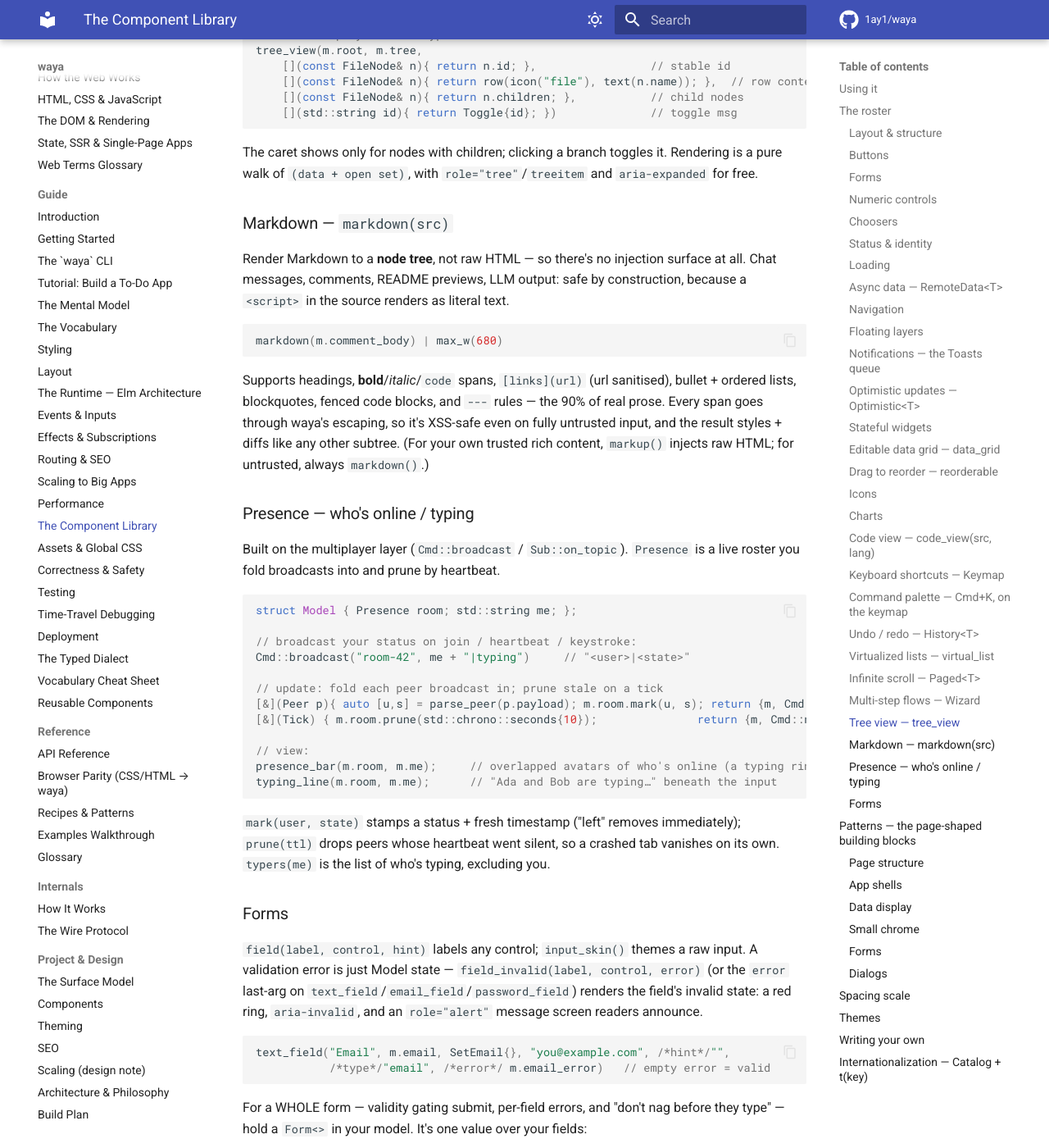
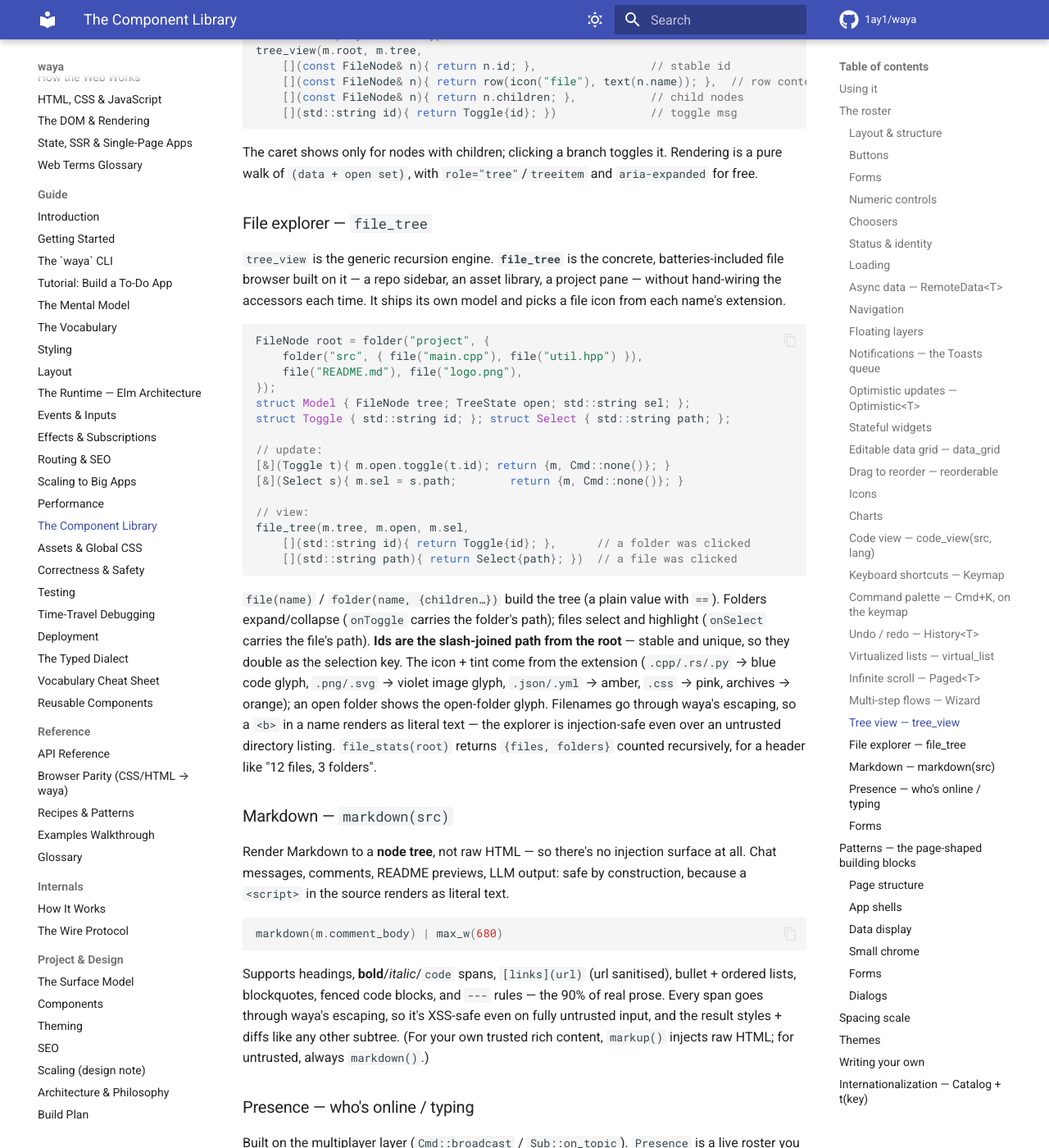
Before and after one commit to 1ay1/waya, an MkDocs documentation site: the page built from docs/14-components.md, in a window 1280 px wide and 1400 px high, scrolled down 12257 px. Shown: the whole window at 82% size. Built offline with MkDocs 1.6.1 and Material for MkDocs 9.7.7, drawn with Linux system fonts in a browser that asks for light colours; comment, search, counter and statistics services are not loaded.

Commit message:
Add file_tree: a batteries-included file explorer over tree_view
tree_view is the generic recursion engine; file_tree is the concrete
file-browser you actually reach for (repo sidebar, asset library).

- FileNode model with file(name) / folder(name, {children}) builders — a
  plain value with == (testable). Paths are the slash-joined path from the
  root: stable, unique, and double as the selection key.
- Extension-driven icons + tint: .cpp/.rs/.py → blue code glyph, images →
  violet, .json/.yml → amber, .css → pink, archives → orange; open folders
  get the open-folder glyph. Added folder/folder-open/file/file-code/
  file-image to the icon roster.
- Folders toggle (onToggle carries the path), files select + highlight
  (onSelect carries the path). role=tree/treeitem + aria-expanded/selected.
- Injection-safe: filenames ride waya's escaping, so a <b> in a name is
  literal text even over an untrusted listing.
- file_stats(root) → {files, folders} counted recursively for a header.

Zero new wire ops. Tests: +15 assertions (283 total in test_widgets),
incl. an escaped-filename check. 31/31 ctest, ASan+UBSan clean. Docs:
"File explorer" section.

````diff
--- a/docs/14-components.md
+++ b/docs/14-components.md
@@ -579,6 +579,43 @@ The caret shows only for nodes with children; clicking a branch toggles it.
 Rendering is a pure walk of `(data + open set)`, with `role="tree"`/`treeitem`
 and `aria-expanded` for free.
 
+### File explorer — `file_tree`
+
+`tree_view` is the generic recursion engine. **`file_tree`** is the concrete,
+batteries-included file browser built on it — a repo sidebar, an asset library,
+a project pane — without hand-wiring the accessors each time. It ships its own
+model and picks a file icon from each name's extension.
+
+```cpp
+FileNode root = folder("project", {
+    folder("src", { file("main.cpp"), file("util.hpp") }),
+    file("README.md"), file("logo.png"),
+});
+struct Model { FileNode tree; TreeState open; std::string sel; };
+struct Toggle { std::string id; }; struct Select { std::string path; };
+
+// update:
+[&](Toggle t){ m.open.toggle(t.id); return {m, Cmd::none()}; }
+[&](Select s){ m.sel = s.path;        return {m, Cmd::none()}; }
+
+// view:
+file_tree(m.tree, m.open, m.sel,
+    [](std::string id){ return Toggle{id}; },      // a folder was clicked
+    [](std::string path){ return Select{path}; })  // a file was clicked
+```
+
+`file(name)` / `folder(name, {children…})` build the tree (a plain value with
+`==`). Folders expand/collapse (`onToggle` carries the folder's path); files
+select and highlight (`onSelect` carries the file's path). **Ids are the
+slash-joined path from the root** — stable and unique, so they double as the
+selection key. The icon + tint come from the extension (`.cpp/.rs/.py` → blue
+code glyph, `.png/.svg` → violet image glyph, `.json/.yml` → amber, `.css` →
+pink, archives → orange); an open folder shows the open-folder glyph. Filenames
+go through waya's escaping, so a `<b>` in a name renders as literal text — the
+explorer is injection-safe even over an untrusted directory listing.
+`file_stats(root)` returns `{files, folders}` counted recursively, for a header
+like "12 files, 3 folders".
+
 ### Markdown — `markdown(src)`
 
 Render Markdown to a **node tree**, not raw HTML — so there's no injection
````
Also changed, not shown: 4 other files.
